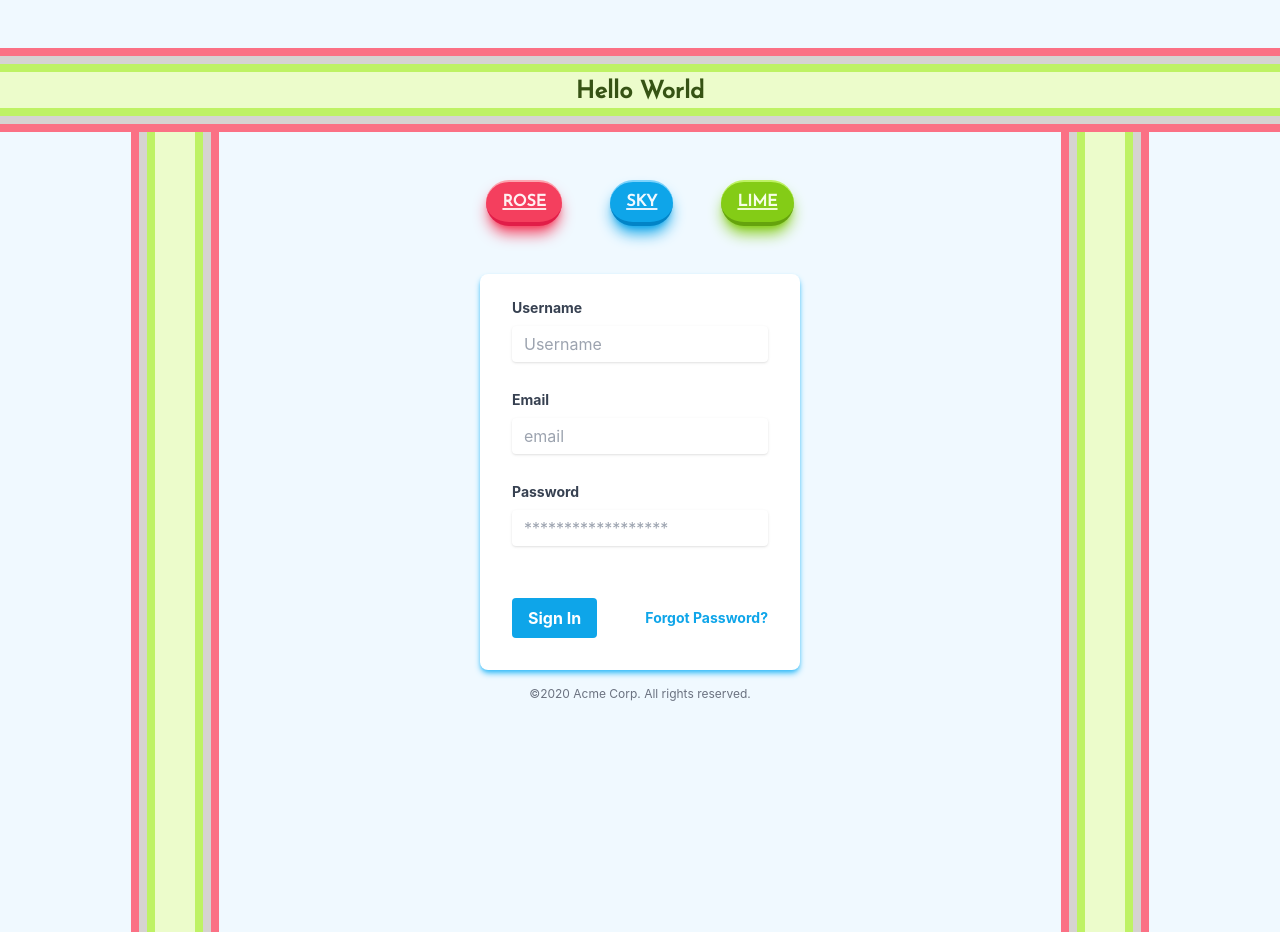
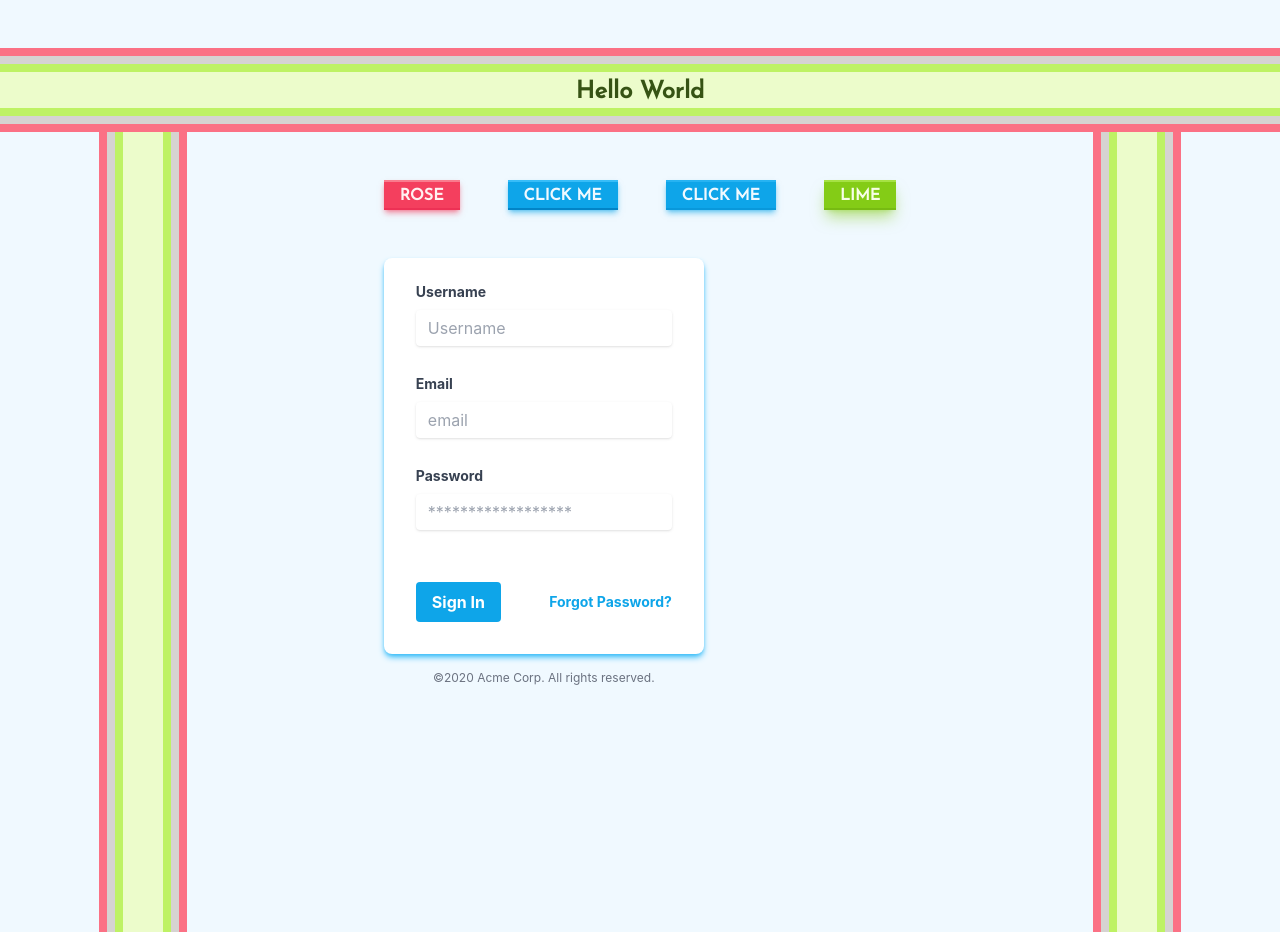
Before and after one commit to stujmar/pwa-playground, a React (Create React App) app: page / in a window 1280 px wide. Built offline with nearby package versions, Linux system fonts and the light colour scheme.

Commit message:
[sm] reworked the dropshadows and bevels on the buttons via tailwind3 very cool

```diff
--- a/src/components/NavBar.js
+++ b/src/components/NavBar.js
@@ -5,26 +5,33 @@ const NavBar = () => {
     <div className="flex justify-center gap-x-12 mt-12">
       <a
         href="!#"
-        className="bg-rose-500 shadow-lg shadow-rose-500 josefin px-4 py-2 rounded-full
-        underline underline-offset-2 decoration-2 decoration-rose-100
-        border-t-2 border-t-rose-300
-        border-b-4 border-b-rose-600
+        className="bg-rose-500 shadow-md shadow-rose-500/50 josefin px-4 pt-0.5
+        border-t-2 border-t-rose-300/60
+        border-b-2 border-b-rose-600/40
         text-rose-50 font-bold hover:bg-rose-600"
       >ROSE</a>
       <a
         href="!#"
-        className="bg-sky-500 shadow-lg shadow-sky-500 josefin px-4 py-2 rounded-full
-        underline underline-offset-2 decoration-2 decoration-sky-100
-        border-t-2 border-t-sky-300
-        border-b-4 border-b-sky-600
+        className="bg-sky-500 shadow-md shadow-sky-500/50 josefin px-4 pt-0.5
+
+        border-t-2 border-t-sky-400
+        border-b-2 border-b-sky-600
         text-sky-50 font-bold hover:bg-sky-600"
-      >SKY</a>
+      >CLICK ME</a>
       <a
         href="!#"
-        className="bg-lime-500 shadow-lg shadow-lime-500 josefin px-4 py-2 rounded-full
-        underline underline-offset-2 decoration-2 decoration-lime-100
-        border-t-2 border-t-lime-300
-        border-b-4 border-b-lime-600
+        className="bg-sky-500 shadow-md shadow-sky-500/50 josefin px-4 pt-0.5
+
+        border-t-2 border-t-sky-400/60
+        border-b-2 border-b-sky-600/40
+        text-sky-50 font-bold hover:bg-sky-600"
+      >CLICK ME</a>
+      <a
+        href="!#"
+        className="bg-lime-500 shadow-lg shadow-lime-500/50 josefin px-4 pt-0.5
+
+        border-t-2 border-t-lime-300/60
+        border-b-2 border-b-lime-600/40
         text-lime-50 font-bold hover:bg-lime-600"
       >LIME</a>
     </div>
```
